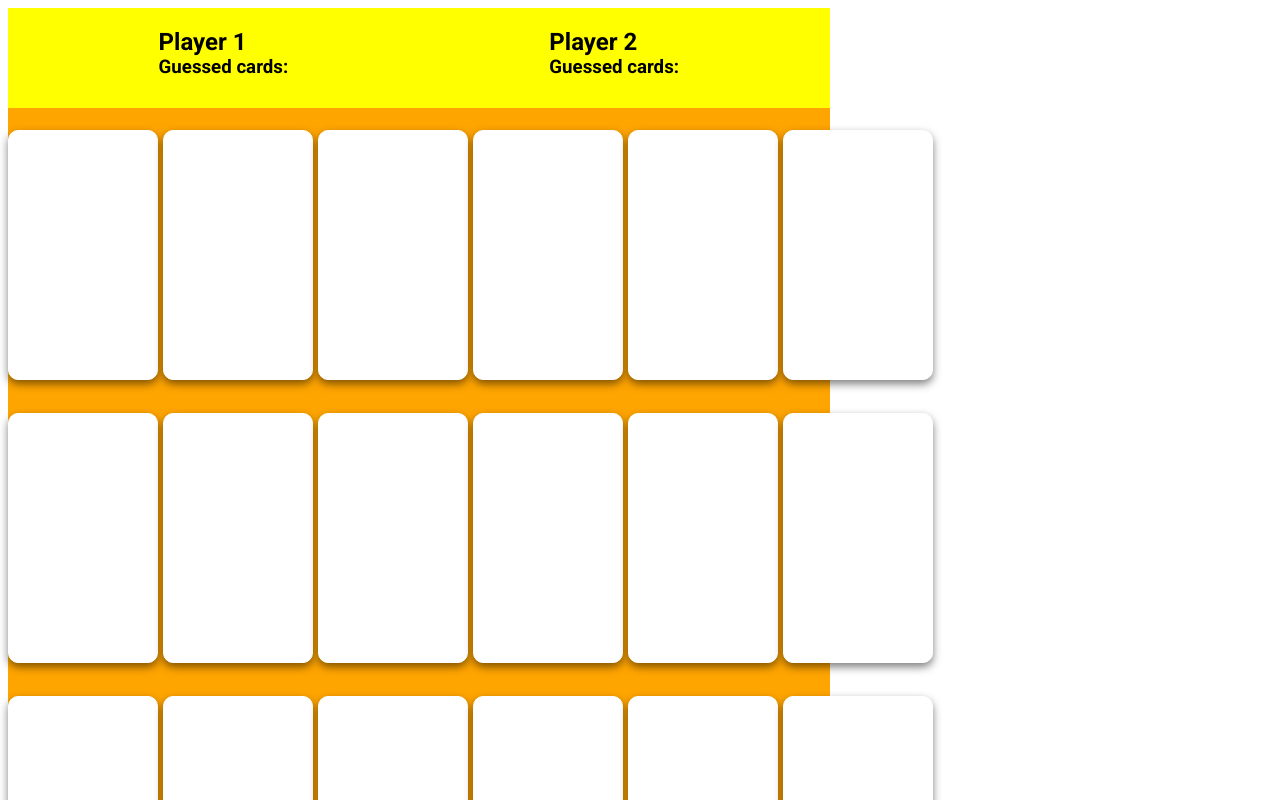
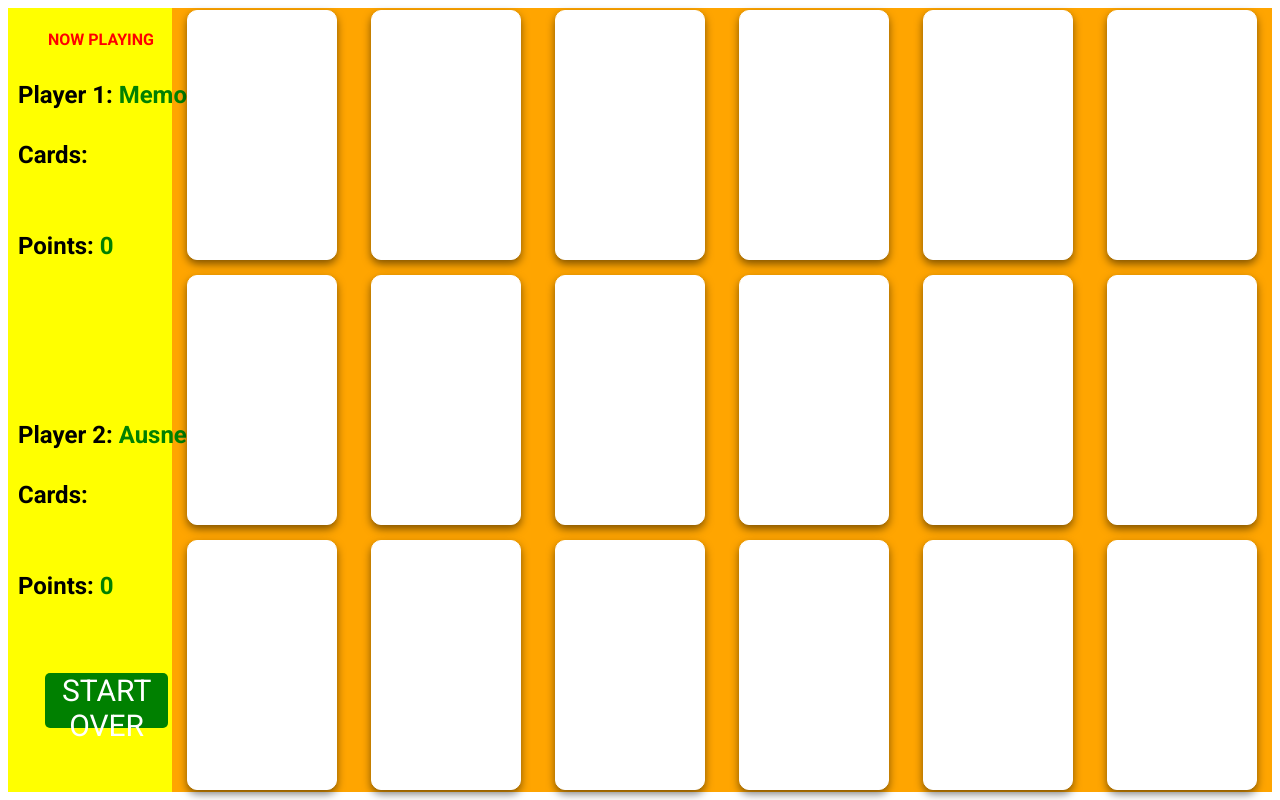
Before and after one commit to T800-M101/memoryCards, an Angular app: page / in a window 1280 px wide. Shown: the top 800 px of the page. Built offline with nearby package versions, Linux system fonts and the light colour scheme.

Commit message:
add logic to pick up a winner

```diff
--- a/src/app/app.component.ts
+++ b/src/app/app.component.ts
@@ -13,4 +13,5 @@ export class AppComponent {
   title = 'memoryCards';
 
 
+
 }
--- a/src/app/gameboard/gameboard.component.css
+++ b/src/app/gameboard/gameboard.component.css
@@ -1,3 +1,10 @@
+
+
+body {
+    background-color: black;
+ }
+
+
 * {
     margin: 0;
     padding: 0;
@@ -5,34 +12,100 @@
     font-family: 'Roboto', sans-serif;
 }
 
-:host {
+
+ :host {
     display: block;
+    height: 100%;
     width: 100%;
 }
 
+.game {
+    display: flex;
+    width: 100vw;
+    height: 98vh;
+    max-width:100%;
+}
 
 .game-header {
     display: flex;
-    justify-content: space-around;
+    flex-direction: column;
+    justify-content:space-around;
+    width: 13%;
+    height: 100%;
     background-color: yellow;
-    width: 65%;
-    height: 100px;
-    padding: 20px;
 }
 
 .player {
-
+    position: absolute;
+    margin-left: 10px;
+    padding-top: 10px;
+    display: flex;
+    flex-direction: column;
+    justify-content: space-between;
+    width: 190px;
+    height: 250px;
 }
 
-.board {
+.one {
+    top: 10px;
+}
+
+.two {
+    top:350px
+}
+
+.active {
+    visibility:hidden;
+}
+
+.playing {
+    color: red;
+    font-weight:bold;
+    margin-top: 10px;
+    margin-left: 30px;
+}
+
+.info {
+    color: green;
+}
+
+.tie {
+    position: relative;
+    color: red;
+    font-size: 30px;
+    font-weight: bold;
+    top: 100px;
+    margin-left: 20px;
+}
+button {
+    position: relative;
+    top: 300px;
+    left: 37px;
+    width: 75%;
+    height: 55px;
+    background-color: green;
+    border: none;
+    border-radius: 5px;
+    color: #ffffff;
+    font-size: 30px;
+}
+
+
+
+.card-guessed {
+    color: black;
+    margin-left: 50px;
+    color: green;
+}
+
+.game-board {
     display: grid;
     grid-template-columns: repeat(6, 1fr);
     grid-template-rows: repeat(3, 1fr);
     gap: 10px 5px;
-    width:65%;
+    width:87%;
     background-color: orange;
-    height: 850px;
-    padding-top: 10px;
+    height: 100%;
 }
 
 .flipped {
--- a/src/app/gameboard/gameboard.component.html
+++ b/src/app/gameboard/gameboard.component.html
@@ -1,19 +1,36 @@
+<div class="game">
     <div class="game-header">
-    <div class="player">
-        <h2>Player 1</h2>
-        <h3>Guessed cards:</h3>
-
+        <div class="player one">
+            <p class="playing" [ngClass]="{'active': !player1.turn}" *ngIf="!tie">{{ gameStatus }}</p>
+            <h2>Player 1: <span class="info">{{ player1.name | titlecase }}</span></h2>
+            <h2>Cards:</h2>
+            <div>
+                <ul>
+                    <li class="card-guessed" *ngFor="let card of player1.guessed">{{card}}</li>
+                </ul>
             </div>
-    <div class="player">
-        <h2>Player 2</h2>
-        <h3>Guessed cards:</h3>
+            <h2>Points: <span class="info">{{player1.guessed.length}}</span></h2>
         </div>
+        <p *ngIf="tie" class="tie">THIS IS A TIE</p>
+        <div class="player two">
+            <p class="playing" [ngClass]="{'active': !player2.turn}" *ngIf="!tie">{{ gameStatus }}</p>
+            <h2>Player 2: <span class="info">{{ player2.name | titlecase }}</span></h2>
+            <h2>Cards:</h2>
+            <div>
+                <ul>
+                    <li class="card-guessed" *ngFor="let card of player2.guessed">{{card}}</li>
+                </ul>
+            </div>
+            <h2>Points: <span class="info">{{player2.guessed.length}}</span></h2>
+        </div>
+        <button type="button" (click)="startOver()">START OVER</button>
     </div>
 
-<div class="board">
+    <div class="game-board">
 
         <div class="card" *ngFor="let card of cards; let i = index"  [ngClass]="{'flipped': card.flipped}" (click)="flipCard(i)">
             <img [src]="card.url" *ngIf="card.flipped" [ngClass]="{'guessed' : card.guessed}">
         </div>
 
     </div>
+</div>
--- a/src/app/gameboard/gameboard.component.ts
+++ b/src/app/gameboard/gameboard.component.ts
@@ -1,6 +1,12 @@
 import { CommonModule } from '@angular/common';
 import { Component, DoCheck, OnInit } from '@angular/core';
 import { data } from '../data';
+
+interface player {
+  name: string;
+  guessed: any[];
+  turn: boolean
+}
 @Component({
   selector: 'app-gameboard',
   standalone: true,
@@ -10,23 +16,53 @@ import { data } from '../data';
 })
 export class GameboardComponent implements OnInit, DoCheck {
 
-  cards = data.cards;
-  heroes = data.heroes;
+  cards = [...data.cards];
+  heroes = [...data.heroes];
   cardsToCompare: any[] = [];
+  player1: player = {
+    name: 'memo',
+    guessed: [],
+    turn: true
+  }
+
+  player2: player = {
+    name: 'Ausner',
+    guessed: [],
+    turn: false
+  }
+
+  tie = false;
+  gameOver = false;
+  cardsGuessedCount = 0;
+
+  get gameStatus(): string {
+    if (this.gameOver && this.player1.turn && this.player1.guessed.length > this.player2.guessed.length ) {
+      return 'WINNER';
+    }
+    if (this.gameOver && this.player2.turn &&this.player2.guessed.length > this.player1.guessed.length ) {
+      return 'WINNER';
+    }
+    return 'NOW PLAYING';
+  }
 
   ngDoCheck(): void {
     this.compareCards();
+    if (this.cardsGuessedCount === 9) {
+      this.gameOver = true;
+    }
+    if (this.gameOver && this.player1.guessed.length === this.player2.guessed.length){
+      this.tie = true;
+    }
   }
 
   ngOnInit(): void {
     const unique = this.generateUniqueNumbers(18);
     this.heroes.forEach((hero, index) => {
-      const x: number[] = [];
       let position = unique[index];
       this.cards[position].name = hero.name as string;
       this.cards[position].url = hero.url as string;
     })
-
+    console.log(this.cards)
   }
 
   generateUniqueNumbers(count: any): any {
@@ -58,13 +94,23 @@ export class GameboardComponent implements OnInit, DoCheck {
   compareCards(): void {
     if (this.cardsToCompare.length === 2 && (this.cardsToCompare[0].flipped && this.cardsToCompare[1].flipped) ) {
       if (this.cardsToCompare[0].name === this.cardsToCompare[1].name) {
+        this.cardsGuessedCount++;
         this.cards[this.cardsToCompare[0].index].guessed = true;
         this.cards[this.cardsToCompare[1].index].guessed = true;
+         if( this.player1.turn) {
+          this.player1.guessed.push(this.cardsToCompare[0].name);
+         }
+
+         if( this.player2.turn) {
+          this.player2.guessed.push(this.cardsToCompare[0].name);
+         }
         this.cardsToCompare = [];
       } else {
         setTimeout(()=> {
           this.cards[this.cardsToCompare[0].index].flipped = false;
           this.cards[this.cardsToCompare[1].index].flipped = false;
+          this.player1.turn = !this.player1.turn;
+          this.player2.turn = !this.player2.turn;
           this.cardsToCompare = [];
         }, 1000)
       }
@@ -73,4 +119,19 @@ export class GameboardComponent implements OnInit, DoCheck {
 
   }
 
+  startOver(): void {
+    this.player1.guessed = [];
+    this.player1.name = '';
+    this.player1.turn = true;
+    this.player2.guessed = [];
+    this.player2.name = '';
+    this.player2.turn = false;
+    this.cards = [...data.cards];
+    this.heroes = [...data.heroes];
+    this.cardsToCompare = [];
+    this.tie = false;
+    this.gameOver = false;
+    this.cardsGuessedCount = 0;
+  }
+
 }
```
Also changed, not shown: src/app/app.component.html (line endings or trailing spaces). Lines whose indentation alone changed are shown as unchanged.
